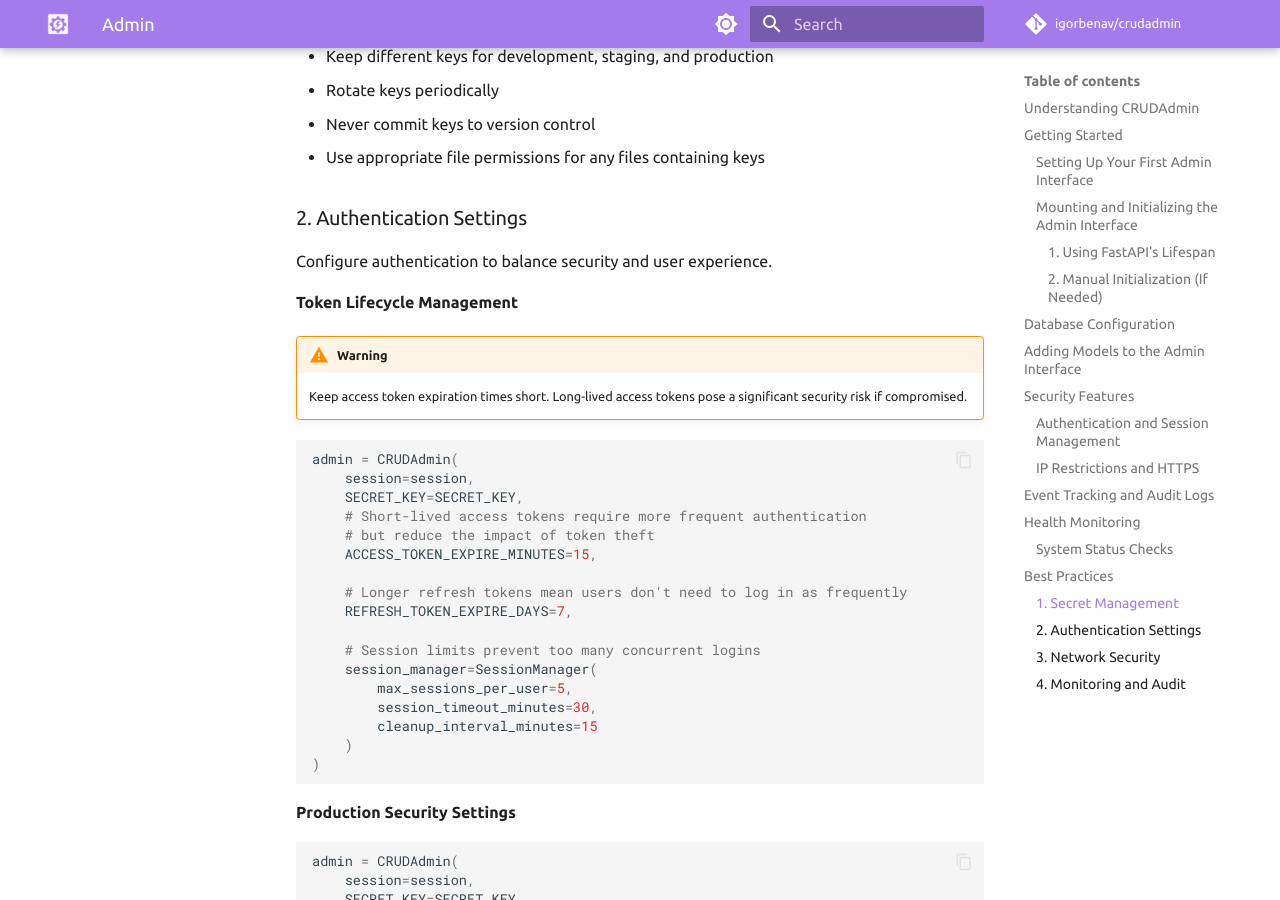
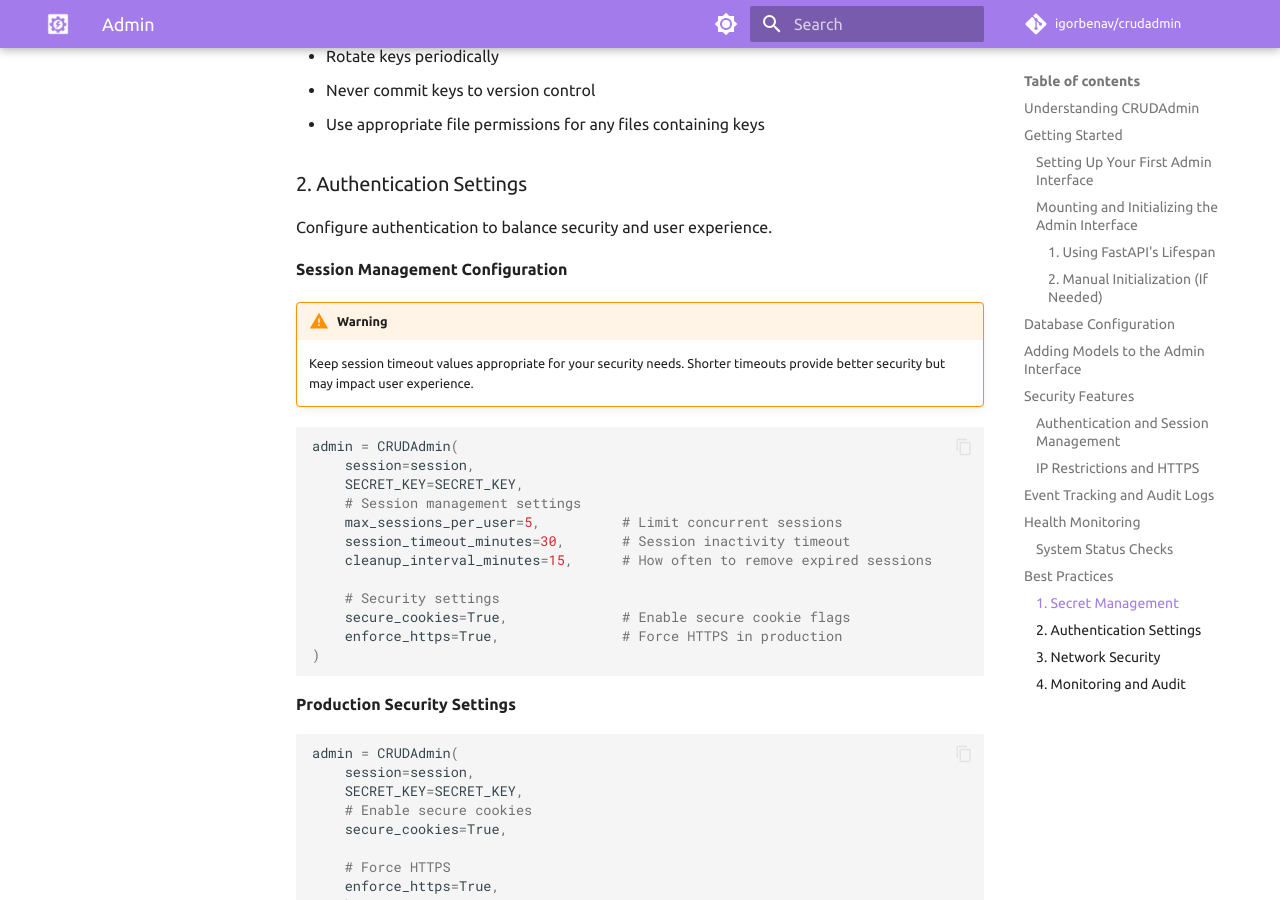
Before and after one commit to benavlabs/crudadmin, an MkDocs documentation site: the page built from docs/usage/admin.md, in a window 1280 px wide and 900 px high, scrolled down 9238 px. Built offline with MkDocs 1.6.1 and Material for MkDocs 9.7.7, drawn with Linux system fonts in a browser that asks for light colours; comment, search, counter and statistics services are not loaded; some of the changed text lies outside the part shown.

Commit message:
remove jwt references

````diff
--- a/docs/usage/admin.md
+++ b/docs/usage/admin.md
@@ -137,8 +137,7 @@
 The admin database stores:
 
 - User accounts and credentials
-- Session information
-- Token blacklist for logged-out sessions
+- Session information and tracking
 - Event logs and audit trails (if enabled)
 - System health metrics
 
@@ -381,28 +380,23 @@
 
 Configure authentication to balance security and user experience.
 
-**Token Lifecycle Management**
+**Session Management Configuration**
 
 !!! WARNING
-    Keep access token expiration times short. Long-lived access tokens pose a significant security risk if compromised.
+    Keep session timeout values appropriate for your security needs. Shorter timeouts provide better security but may impact user experience.
 
 ```python
 admin = CRUDAdmin(
     session=session,
     SECRET_KEY=SECRET_KEY,
-    # Short-lived access tokens require more frequent authentication
-    # but reduce the impact of token theft
-    ACCESS_TOKEN_EXPIRE_MINUTES=15,
+    # Session management settings
+    max_sessions_per_user=5,          # Limit concurrent sessions
+    session_timeout_minutes=30,       # Session inactivity timeout
+    cleanup_interval_minutes=15,      # How often to remove expired sessions
 
-    # Longer refresh tokens mean users don't need to log in as frequently
-    REFRESH_TOKEN_EXPIRE_DAYS=7,
-
-    # Session limits prevent too many concurrent logins
-    session_manager=SessionManager(
-        max_sessions_per_user=5,
-        session_timeout_minutes=30,
-        cleanup_interval_minutes=15
-    )
+    # Security settings
+    secure_cookies=True,              # Enable secure cookie flags
+    enforce_https=True,               # Force HTTPS in production
 )
 ```
 
@@ -533,10 +527,6 @@
         "status": "healthy",
         "active_sessions": 8,
         "cleanup_status": "ok"
-    },
-    "token_service": {
-        "status": "healthy",
-        "last_token_generated": "2025-02-01T12:34:56Z"
     }
 }
 ```
````
Also changed, not shown: docs/usage/getting_started.md (+1 -1 lines), docs/usage/monitoring_maintenance.md (+0 -8 lines), 3 other files.
